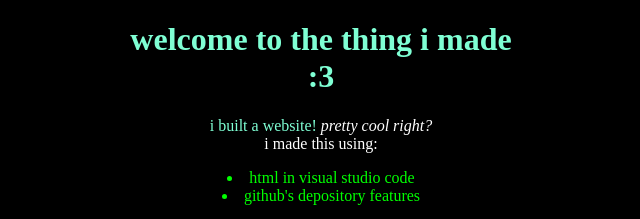
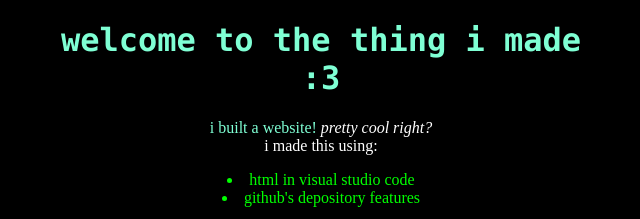
Before and after one commit to gegging/gegging.github.io, a plain HTML site: page index.html in a window 1280 px wide. Shown: the top 219 px of the page, without its empty margins (319-959 px from the left). Drawn offline with Linux system fonts and the light colour scheme.

Commit message:
Update index.html

```diff
--- a/index.html
+++ b/index.html
@@ -4,8 +4,13 @@
         <title>gegs epic website</title>
         <style>
         body {background-color:black;}
-        h1 {color:aquamarine;}
+
+        h1 {color:aquamarine;
+           font-family: "Lucida Console", "Courier New", monospace;
+        }
+
         p {color:white;}
+
         a:link {
         color: limegreen;
         background-color: transparent;
```
